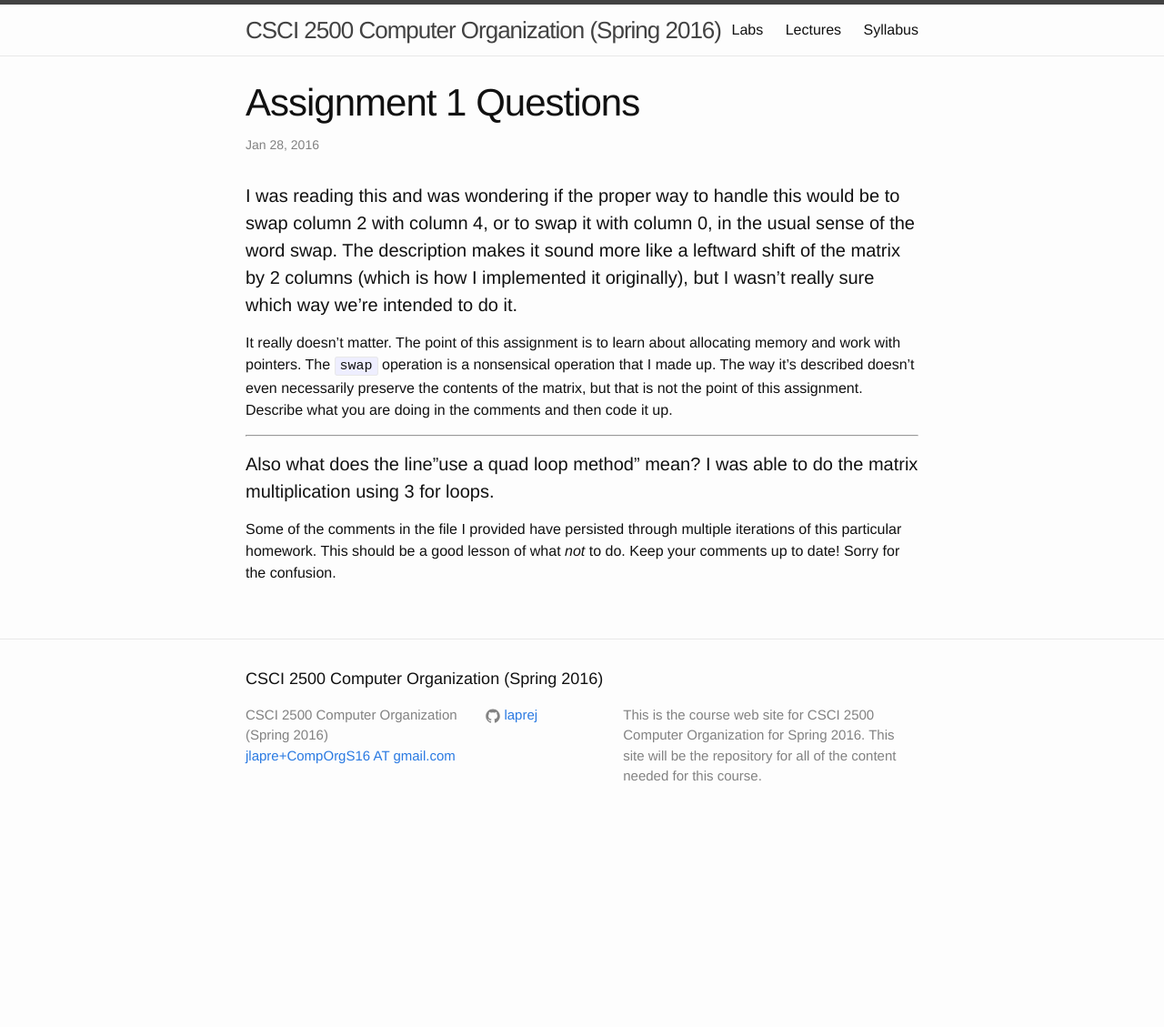
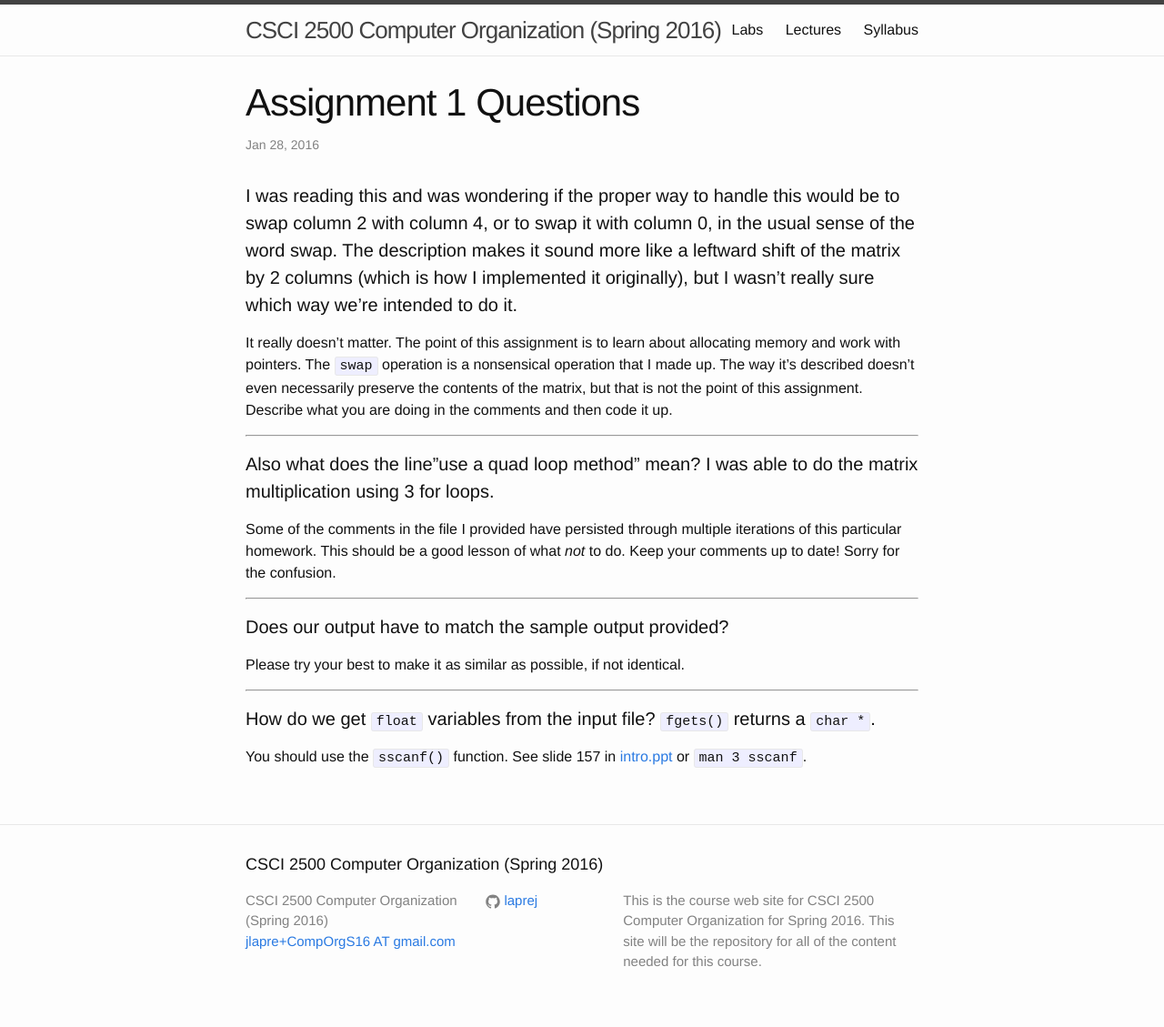
Before and after one commit to RPI-CSCI-2500-2016-Spring/RPI-CSCI-2500-2016-Spring.github.io, a Jekyll site: the page built from _posts/2016-01-28-assignment-1-questions.md, in a window 1280 px wide. Shown: the whole page at 91% size. Built offline with Jekyll 4.4.1, drawn with Linux system fonts in a browser that asks for light colours; before the commit the page ends 925 px from its top, so only the background shows below that.

Commit message:
Added Q3 / Q4

```diff
--- a/_posts/2016-01-28-assignment-1-questions.md
+++ b/_posts/2016-01-28-assignment-1-questions.md
@@ -21,3 +21,21 @@ Describe what you are doing in the comments and then code it up.
 
 Some of the comments in the file I provided have persisted through multiple iterations of this particular homework.
 This should be a good lesson of what *not* to do. Keep your comments up to date! Sorry for the confusion.
+
+---------------------------------------
+
+<a id="Q3"></a>
+
+#### Does our output have to match the sample output provided?
+
+Please try your best to make it as similar as possible, if not identical.
+
+---------------------------------------
+
+<a id="Q4"></a>
+
+#### How do we get `float` variables from the input file?  `fgets()` returns a `char *`.
+
+You should use the `sscanf()` function.  See slide 157 in [intro.ppt][intro-slides] or `man 3 sscanf`.
+
+[intro-slides]: {{site.base}}/slides/intro.ppt
```
